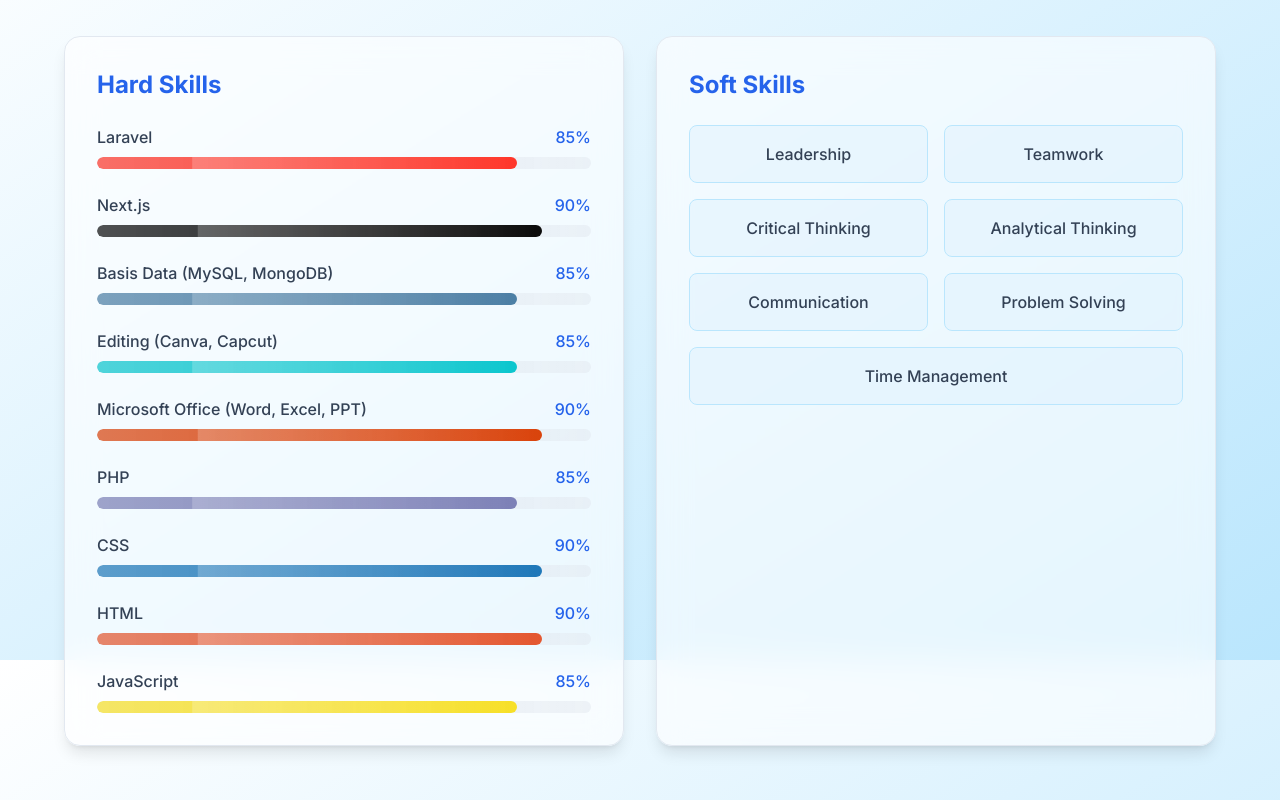
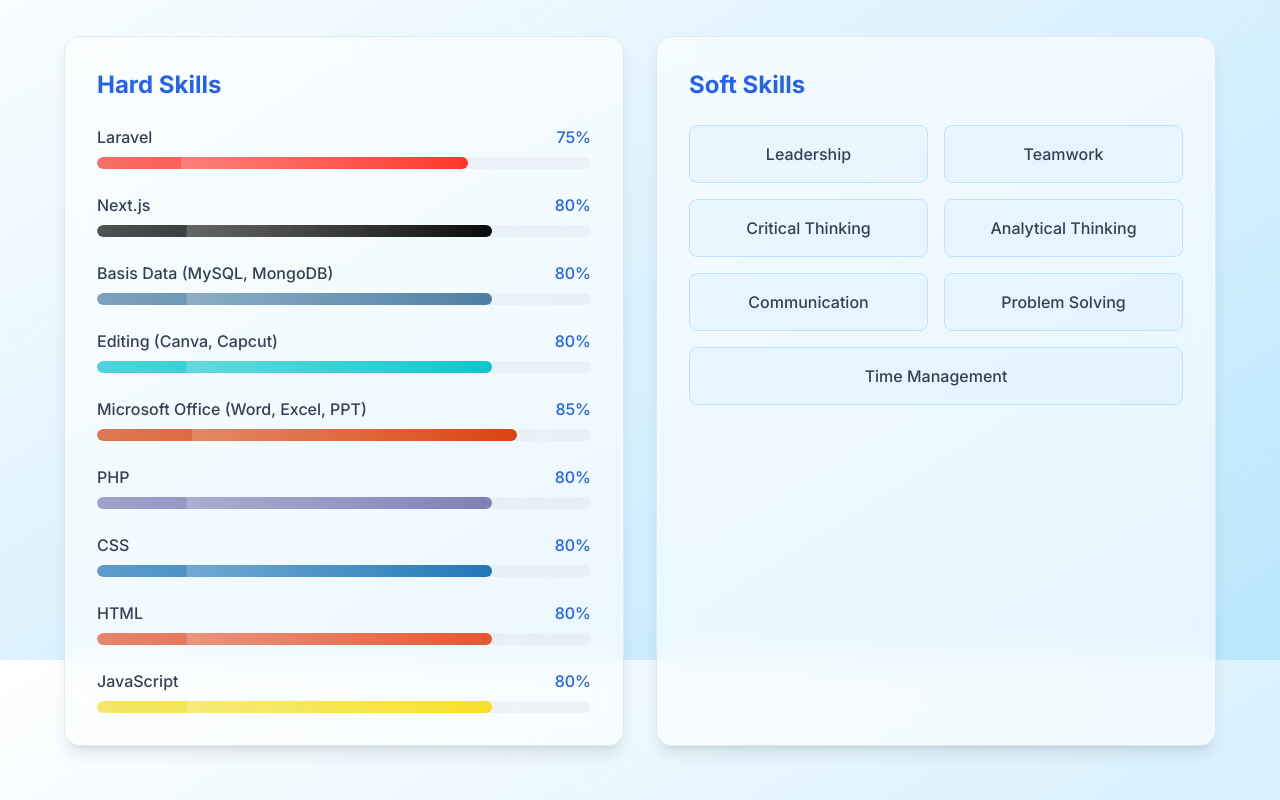
Before and after one commit to NaufalPratomo/portfolio-nextjs, a Next.js app: page / in a window 1280 px wide. Shown: the part 1740-2540 px from the top of the page. Built offline with nearby package versions, Linux system fonts and the light colour scheme.

Commit message:
fix(Skills): adjust skill

```diff
--- a/src/components/Skills.jsx
+++ b/src/components/Skills.jsx
@@ -20,15 +20,15 @@
 
 export default function Skills() {
   const hardSkills = [
-    { name: 'Laravel', level: 85, color: '#FF2D20' },
-    { name: 'Next.js', level: 90, color: '#000000' },
-    { name: 'Basis Data (MySQL, MongoDB)', level: 85, color: '#4479A1' },
-    { name: 'Editing (Canva, Capcut)', level: 85, color: '#00C4CC' },
-    { name: 'Microsoft Office (Word, Excel, PPT)', level: 90, color: '#D83B01' },
-    { name: 'PHP', level: 85, color: '#777BB4' },
-    { name: 'CSS', level: 90, color: '#1572B6' },
-    { name: 'HTML', level: 90, color: '#E34F26' },
-    { name: 'JavaScript', level: 85, color: '#F7DF1E' },
+    { name: 'Laravel', level: 75, color: '#FF2D20' },
+    { name: 'Next.js', level: 80, color: '#000000' },
+    { name: 'Basis Data (MySQL, MongoDB)', level: 80, color: '#4479A1' },
+    { name: 'Editing (Canva, Capcut)', level: 80, color: '#00C4CC' },
+    { name: 'Microsoft Office (Word, Excel, PPT)', level: 85, color: '#D83B01' },
+    { name: 'PHP', level: 80, color: '#777BB4' },
+    { name: 'CSS', level: 80, color: '#1572B6' },
+    { name: 'HTML', level: 80, color: '#E34F26' },
+    { name: 'JavaScript', level: 80, color: '#F7DF1E' },
   ];
 
   const softSkills = [
```
